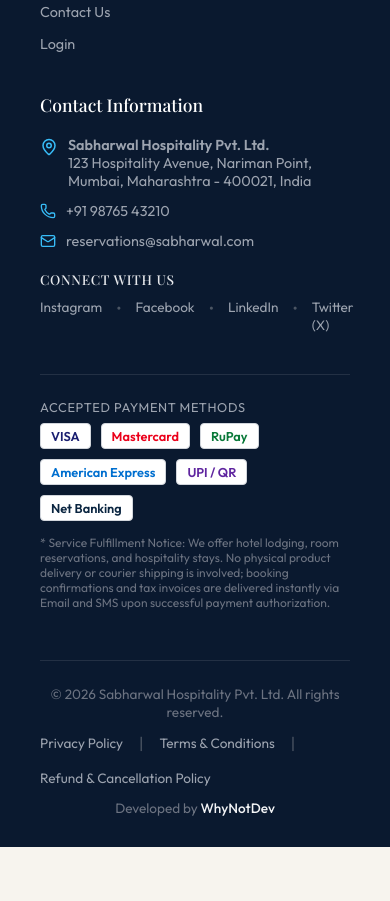
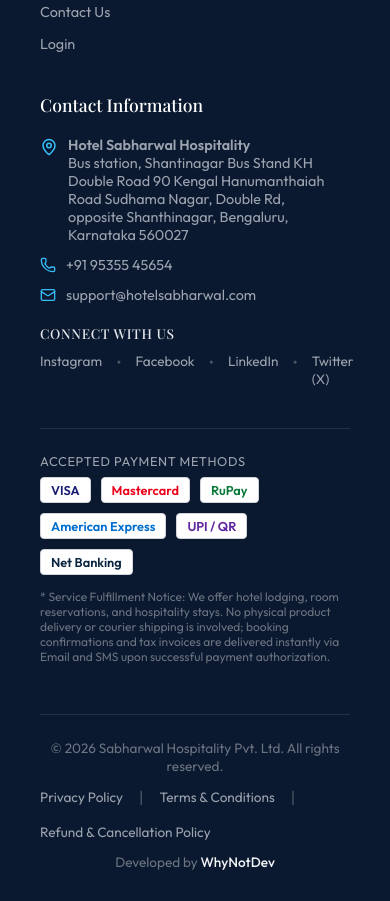
Before and after one commit to Aneesh1290/havoc-hotel, a React (Vite) app: page / in a window 390 px wide. Shown: the part 1960-2861 px from the top of the page. Before the commit the page ends 2807 px from the top, so only its background shows below. Built offline with nearby package versions, Linux system fonts and the light colour scheme; no server answers.

Commit message:
Update official company address to Shantinagar Bengaluru, phone to +91 95355 45654, and email to support@hotelsabharwal.com

```diff
--- a/src/components/Footer.jsx
+++ b/src/components/Footer.jsx
@@ -32,18 +32,18 @@ export default function Footer() {
               <li style={{ color: '#9CA3AF', fontSize: '0.9rem', display: 'flex', alignItems: 'flex-start', gap: 10 }}>
                 <MapPin size={18} style={{ flexShrink: 0, marginTop: 2, color: '#38BDF8' }} />
                 <span>
-                  <strong>Sabharwal Hospitality Pvt. Ltd.</strong><br/>
-                  123 Hospitality Avenue, Nariman Point,<br/>
-                  Mumbai, Maharashtra - 400021, India
+                  <strong>Hotel Sabharwal Hospitality</strong><br/>
+                  Bus station, Shantinagar Bus Stand KH Double Road 90 Kengal Hanumanthaiah Road Sudhama Nagar, Double Rd,<br/>
+                  opposite Shanthinagar, Bengaluru, Karnataka 560027
                 </span>
               </li>
               <li style={{ color: '#9CA3AF', fontSize: '0.9rem', display: 'flex', alignItems: 'center', gap: 10 }}>
                 <Phone size={16} style={{ color: '#38BDF8' }} />
-                <a href="tel:+919876543210" style={{ color: '#9CA3AF', textDecoration: 'none' }}>+91 98765 43210</a>
+                <a href="tel:+919535545654" style={{ color: '#9CA3AF', textDecoration: 'none' }}>+91 95355 45654</a>
               </li>
               <li style={{ color: '#9CA3AF', fontSize: '0.9rem', display: 'flex', alignItems: 'center', gap: 10 }}>
                 <Mail size={16} style={{ color: '#38BDF8' }} />
-                <a href="mailto:reservations@sabharwal.com" style={{ color: '#9CA3AF', textDecoration: 'none' }}>reservations@sabharwal.com</a>
+                <a href="mailto:support@hotelsabharwal.com" style={{ color: '#9CA3AF', textDecoration: 'none' }}>support@hotelsabharwal.com</a>
               </li>
             </ul>
 
--- a/src/pages/CancellationPolicy.jsx
+++ b/src/pages/CancellationPolicy.jsx
@@ -112,7 +112,7 @@ export default function CancellationPolicy() {
               5. Refund Inquiries
             </h2>
             <p>
-              If you have cancelled a reservation and your refund has not reflected after 7 business days, please email our finance desk at <strong>reservations@sabharwal.com</strong> with your Booking ID and payment receipt.
+              If you have cancelled a reservation and your refund has not reflected after 7 business days, please email our finance desk at <strong>support@hotelsabharwal.com</strong> with your Booking ID and payment receipt.
             </p>
           </section>
 
--- a/src/pages/Contact.jsx
+++ b/src/pages/Contact.jsx
@@ -20,18 +20,18 @@ export default function Contact() {
               <div style={{ display: 'flex', alignItems: 'flex-start', gap: 12, color: '#4B5563', marginBottom: 14 }}>
                 <MapPin size={20} style={{ flexShrink: 0, marginTop: 2 }} color="var(--primary)" />
                 <span>
-                  <strong>Sabharwal Hospitality Pvt. Ltd.</strong><br/>
-                  123 Hospitality Avenue, Nariman Point,<br/>
-                  Mumbai, Maharashtra - 400021, India
+                  <strong>Hotel Sabharwal Hospitality</strong><br/>
+                  Bus station, Shantinagar Bus Stand KH Double Road 90 Kengal Hanumanthaiah Road Sudhama Nagar, Double Rd,<br/>
+                  opposite Shanthinagar, Bengaluru, Karnataka 560027
                 </span>
               </div>
               <div style={{ display: 'flex', alignItems: 'center', gap: 12, color: '#4B5563', marginBottom: 14 }}>
                 <Phone size={20} color="var(--primary)" />
-                <span>+91 98765 43210 (24x7 Guest Desk)</span>
+                <a href="tel:+919535545654" style={{ color: '#4B5563', textDecoration: 'none' }}>+91 95355 45654 (24x7 Guest Desk)</a>
               </div>
               <div style={{ display: 'flex', alignItems: 'center', gap: 12, color: '#4B5563', marginBottom: 14 }}>
                 <Mail size={20} color="var(--primary)" />
-                <span>reservations@sabharwal.com</span>
+                <a href="mailto:support@hotelsabharwal.com" style={{ color: '#4B5563', textDecoration: 'none' }}>support@hotelsabharwal.com</a>
               </div>
               <div style={{ backgroundColor: '#F9FAFB', padding: '16px', borderRadius: 10, border: '1px solid #E5E7EB', marginTop: 12 }}>
                 <div style={{ fontSize: '0.85rem', color: '#111827', fontWeight: 600, marginBottom: 4 }}>Operating Hours:</div>
--- a/src/pages/GuestDashboard.jsx
+++ b/src/pages/GuestDashboard.jsx
@@ -995,7 +995,7 @@ export default function GuestDashboard() {
                   </div>
                   <h3 style={{ fontSize: '1.15rem', fontWeight: 600, color: '#111827', margin: '0 0 6px' }}>24/7 Central Front Desk</h3>
                   <p style={{ color: '#6B7280', fontSize: '0.88rem', margin: '0 0 16px', lineHeight: 1.5 }}>Direct telephone line for reservations, early arrival inquiries, and immediate front office needs.</p>
-                  <a href="tel:+919876543210" style={{ display: 'inline-block', color: '#2563EB', fontWeight: 600, textDecoration: 'none', fontSize: '0.95rem' }}>+91 98765 43210</a>
+                  <a href="tel:+919535545654" style={{ display: 'inline-block', color: '#2563EB', fontWeight: 600, textDecoration: 'none', fontSize: '0.95rem' }}>+91 95355 45654</a>
                 </div>
 
                 <div style={{ backgroundColor: 'white', borderRadius: 16, border: '1px solid #E5E7EB', padding: 28 }}>
@@ -1004,7 +1004,7 @@ export default function GuestDashboard() {
                   </div>
                   <h3 style={{ fontSize: '1.15rem', fontWeight: 600, color: '#111827', margin: '0 0 6px' }}>Guest Concierge Email</h3>
                   <p style={{ color: '#6B7280', fontSize: '0.88rem', margin: '0 0 16px', lineHeight: 1.5 }}>Email for custom dining, romantic setups, airport chauffeur service, or conference bookings.</p>
-                  <a href="mailto:concierge@sabharwalhospitality.com" style={{ display: 'inline-block', color: '#059669', fontWeight: 600, textDecoration: 'none', fontSize: '0.95rem' }}>concierge@sabharwalhospitality.com</a>
+                  <a href="mailto:support@hotelsabharwal.com" style={{ display: 'inline-block', color: '#059669', fontWeight: 600, textDecoration: 'none', fontSize: '0.95rem' }}>support@hotelsabharwal.com</a>
                 </div>
               </div>
 
--- a/src/pages/PrivacyPolicy.jsx
+++ b/src/pages/PrivacyPolicy.jsx
@@ -106,10 +106,10 @@ export default function PrivacyPolicy() {
             </h2>
             <p>For any privacy inquiries, data deletion requests, or grievances, please contact our designated Privacy Office:</p>
             <div style={{ backgroundColor: '#F9FAFB', padding: 20, borderRadius: 12, border: '1px solid #E5E7EB', marginTop: 12 }}>
-              <p style={{ margin: '0 0 6px', fontWeight: 600, color: '#111827' }}>Sabharwal Hospitality Privacy & Grievance Cell</p>
-              <p style={{ margin: '0 0 4px', fontSize: '0.9rem', color: '#4B5563' }}>Email: privacy@sabharwalhospitality.com</p>
-              <p style={{ margin: '0 0 4px', fontSize: '0.9rem', color: '#4B5563' }}>Helpline: +91 98765 43210</p>
-              <p style={{ margin: 0, fontSize: '0.9rem', color: '#4B5563' }}>Address: 123 Hospitality Ave, Mumbai, India</p>
+              <p style={{ margin: '0 0 6px', fontWeight: 600, color: '#111827' }}>Hotel Sabharwal Hospitality Privacy & Grievance Cell</p>
+              <p style={{ margin: '0 0 4px', fontSize: '0.9rem', color: '#4B5563' }}>Email: support@hotelsabharwal.com</p>
+              <p style={{ margin: '0 0 4px', fontSize: '0.9rem', color: '#4B5563' }}>Helpline: +91 95355 45654</p>
+              <p style={{ margin: 0, fontSize: '0.9rem', color: '#4B5563' }}>Address: Bus station, Shantinagar Bus Stand KH Double Road 90 Kengal Hanumanthaiah Road Sudhama Nagar, Double Rd, opposite Shanthinagar, Bengaluru, Karnataka 560027</p>
             </div>
           </section>
 
```
